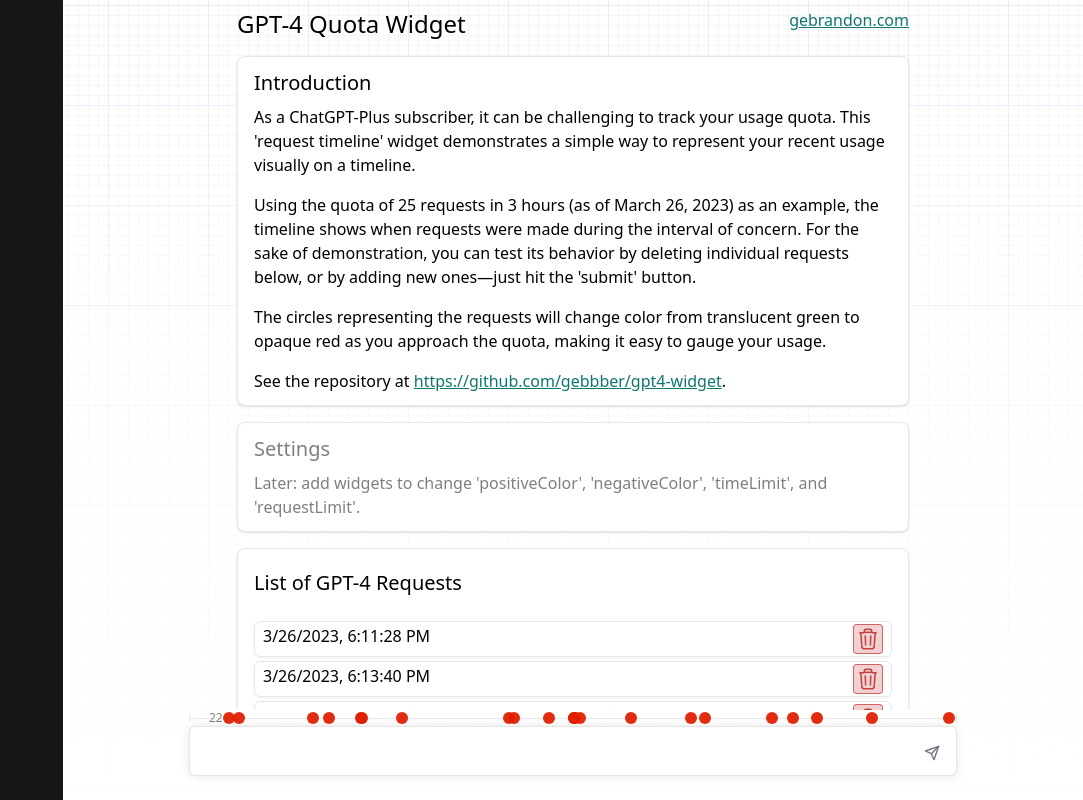
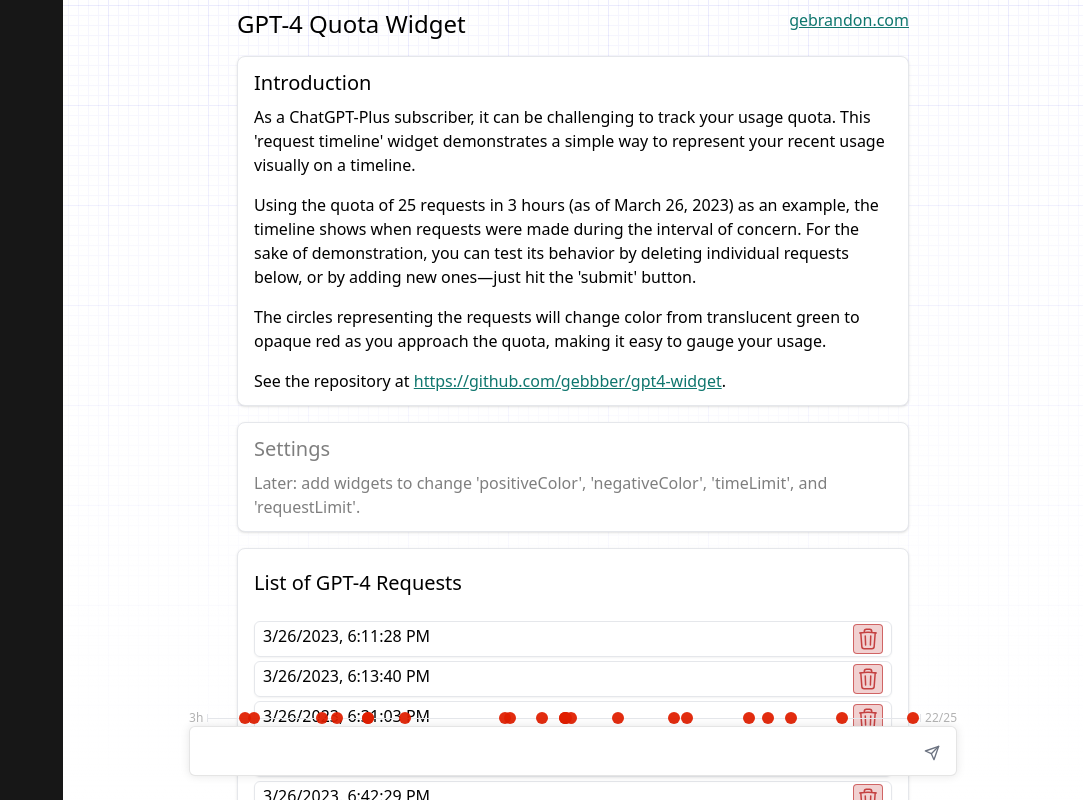
Before and after one commit to gebbber/gpt4-widget, a React (Create React App) app: page / in a window 1280 px wide. Shown: the whole page, without its empty margins (197-1280 px from the left). Built offline with nearby package versions, Linux system fonts and the light colour scheme.

Commit message:
Adjusted timeline layout

```diff
--- a/src/App.js
+++ b/src/App.js
@@ -3,15 +3,13 @@
 import RequestsList from './Widget/RequestsList';
 import AdjustSettings from './Widget/AdjustSettings';
 
-import { AddWidgetDataContext } from './Widget/useWidgetData';
 import Main from './Layout/MainContainer';
 import Header from './assets/Header';
 
 export default function App() {
     return (
         <Main>
-            <AddWidgetDataContext>
-                <div className="h-screen flex flex-col justify-between w-full">
+            <div className="h-screen flex flex-col justify-between w-full relative">
                 <div className="overflow-y-scroll grow-1">
                     <div className="w-full md:max-w-2xl mx-auto flex flex-col gap-4 py-2">
                         <Header />
@@ -19,25 +17,28 @@
                         <AdjustSettings />
                         <RequestsList />
                     </div>
+                    <Footer />
                 </div>
-                    <Footer />{' '}
             </div>
-            </AddWidgetDataContext>
         </Main>
     );
 }
 
 function Footer() {
     const classes = [
-        'grow-0',
+        'bg-white',
+        'md:absolute md:bottom-0 md:inset-x-0',
         'w-full',
         'border-t md:border-t-0 dark:border-white/20',
-        'md:border-transparent md:dark:border-transparent md:bg-vert-light-gradient',
-        'bg-white dark:bg-neutral-800 md:!bg-transparent dark:md:bg-vert-dark-gradient pt-2',
+        'md:border-transparent',
+        'bg-white md:!bg-transparent pt-2',
     ].join(' ');
     return (
+        <>
+            <div className="hidden md:block h-24 border-t" />
             <div className={classes}>
                 <TextInputForm />
             </div>
+        </>
     );
 }
--- a/src/Layout/MainContainer.js
+++ b/src/Layout/MainContainer.js
@@ -4,14 +4,11 @@
     return (
         <div className="fixed inset-0" style={pattern}>
             <div className="bg-gradient-to-b from-white/0 to-white/100">
-                <div className="overflow-hidden w-full h-full relative dark:bg-neutral-800 dark:text-neutral-500">
+                <div className="overflow-hidden w-full h-full relative">
+                    <aside className="hidden md:fixed bg-neutral-900 md:inset-y-0 md:flex md:w-[260px] md:flex-col"></aside>
                     <div className="flex h-full flex-1 flex-col md:pl-[260px]">
-                        <main className="relative h-full w-full transition-width flex flex-col overflow-hidden items-stretch flex-1">
-                            {children}
-                        </main>
+                        <main className="relative h-full w-full overflow-hidden">{children}</main>
                     </div>
-
-                    <aside className="dark hidden bg-neutral-900 md:fixed md:inset-y-0 md:flex md:w-[260px] md:flex-col"></aside>
                 </div>
             </div>
         </div>
--- a/src/Layout/SubmitButton.js
+++ b/src/Layout/SubmitButton.js
@@ -1,6 +1,6 @@
 import useWidgetData from '../Widget/useWidgetData';
 
-function SubmitButton({}) {
+function SubmitButton() {
     const { makeNewRequest } = useWidgetData();
 
     return (
--- a/src/Layout/TextInputForm.js
+++ b/src/Layout/TextInputForm.js
@@ -3,26 +3,28 @@
 
 function TextInputForm() {
     return (
+        <>
             <form className="stretch mx-2 flex flex-row gap-3 last:mb-2 md:mx-4 md:last:mb-6 lg:mx-auto lg:max-w-3xl ">
                 <div className="relative flex h-full flex-1 md:flex-col ">
                     <div className="flex ml-1 md:w-full md:m-auto md:mb-2 gap-0 md:gap-2 justify-center"></div>
+                    <Widget />
                     <div className="flex flex-col w-full py-2 flex-grow md:py-3 md:pl-4 relative border border-black/10 bg-white dark:border-gray-900/50 dark:text-white dark:bg-gray-700 rounded-md shadow-[0_0_10px_rgba(0,0,0,0.10)] dark:shadow-[0_0_15px_rgba(0,0,0,0.10)]">
                         <textarea
                             tabIndex="0"
-                        data-id="root"
                             rows="1"
                             className="m-0 w-full resize-none border-0 bg-transparent p-0 pr-7 focus:ring-0 focus-visible:ring-0 dark:bg-transparent pl-2 md:pl-0 focus:outline-none"
                             style={{
                                 maxHeight: '200px',
                                 height: '24px',
                                 overflowY: 'hidden',
-                        }}></textarea>
+                            }}
+                        />
 
                         <SubmitButton />
                     </div>
-                <Widget />
                 </div>
             </form>
+        </>
     );
 }
 
--- a/src/Widget/AdjustSettings.js
+++ b/src/Widget/AdjustSettings.js
@@ -1,17 +1,17 @@
 import Section from '../Layout/Section';
-import useWidgetData from './useWidgetData';
+// import useWidgetData from './useWidgetData';
 
 function AdjustSettings() {
-    const {
-        timeLimit,
-        setTimeLimit,
-        requestLimit,
-        setRequestLimit,
-        positiveColor,
-        setPositiveColor,
-        negativeColor,
-        setNegativeColor,
-    } = useWidgetData();
+    // const {
+    //     timeLimit,
+    //     setTimeLimit,
+    //     requestLimit,
+    //     setRequestLimit,
+    //     positiveColor,
+    //     setPositiveColor,
+    //     negativeColor,
+    //     setNegativeColor,
+    // } = useWidgetData();
 
     return (
         <Section title="Settings" className="opacity-50">
--- a/src/Widget/Widget.js
+++ b/src/Widget/Widget.js
@@ -2,7 +2,7 @@
 import useWidgetData from './useWidgetData';
 
 function Widget() {
-    const { requests, timeLimit } = useWidgetData();
+    const { requests, timeLimit, requestLimit } = useWidgetData();
     const [inScopeRequests, setISR] = useState([]);
     const timelineRef = useRef(null);
 
@@ -37,9 +37,15 @@
     const markerColor = useMarkerColor(inScopeRequests.length);
 
     return (
-        <TimeLine tlRef={timelineRef}>
-            <RequestMarkers requests={inScopeRequests} color={markerColor} />
-        </TimeLine>
+        <div className="flex flex-row gap-1 w-full justify-between items-center">
+            <div className="grow-0 text-xs opacity-30">{timeLimit}h</div>
+            <TimeLine tlRef={timelineRef}>
+                <RequestMarkers requests={inScopeRequests} color={markerColor} />
+            </TimeLine>
+            <div className="grow-0 text-xs opacity-30">
+                {inScopeRequests.length}/{requestLimit}
+            </div>
+        </div>
     );
 }
 
@@ -62,16 +68,14 @@
         const a = positiveColor.a + fraction * dA;
 
         return { r, g, b, a };
-    }, [positiveColor, negativeColor, numRequests]);
+    }, [positiveColor, negativeColor, numRequests, requestLimit]);
 
     return markerColor;
 }
 
 function TimeLine({ tlRef, children }) {
     return (
-        <div
-            className="group absolute -top-2 translate-y-1/2 inset-x-0 border-l border-r dark:border-white/20 h-2"
-            ref={tlRef}>
+        <div className="flex-1 h-2 relative border-l border-r dark:border-white/20" ref={tlRef}>
             <div className="absolute top-1/2 border-t inset-x-0"></div>
             <div>{children}</div>
         </div>
@@ -95,20 +99,12 @@
         'absolute top-1/2 -translate-y-1/2 -translate-x-1/2',
         'w-3 h-3 rounded-full',
     ].join(' ');
-    const labelStyle = { left: xLocation };
+
     const dotStyle = { left: xLocation, backgroundColor: rgba(color) };
 
     return (
         <div className="text-xs">
-            <div className={classes} style={dotStyle}>
-                {i ? (
-                    <div
-                        className="absolute top-1/2 left-0 -translate-y-1/2 translate-x-[-110%] opacity-50"
-                        style={labelStyle}>
-                        {i}
-                    </div>
-                ) : null}
-            </div>
+            <div className={classes} style={dotStyle}></div>
         </div>
     );
 }
--- a/src/index.js
+++ b/src/index.js
@@ -3,10 +3,13 @@
 import './index.css';
 
 import App from './App';
+import { AddWidgetDataContext } from './Widget/useWidgetData';
 
 const root = ReactDOM.createRoot(document.getElementById('root'));
 root.render(
     <React.StrictMode>
-        <App />
+        <AddWidgetDataContext>
+            <App />
+        </AddWidgetDataContext>
     </React.StrictMode>
 );
```
Lines whose indentation alone changed are shown as unchanged.
